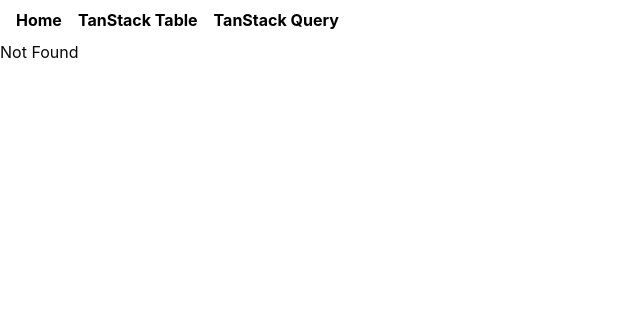
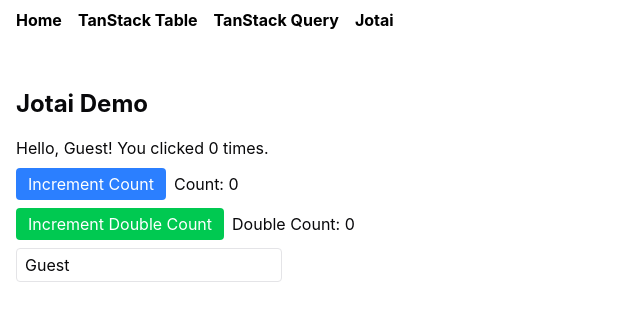
Before and after one commit to margyle/mugsy-junebug, a React (Vite) app: page /demo/jotai in a window 1280 px wide. Before the commit this address had no page. Shown: the top 320 px of the page, without its empty margins (0-640 px from the left). Built offline with nearby package versions, Linux system fonts and the light colour scheme.

Commit message:
setup: install jotai and update readme

```diff
--- a/package.json
+++ b/package.json
@@ -25,6 +25,7 @@
     "@tanstack/router-plugin": "^1.114.3",
     "class-variance-authority": "^0.7.1",
     "clsx": "^2.1.1",
+    "jotai": "^2.12.4",
     "lucide-react": "^0.476.0",
     "react": "^19.0.0",
     "react-dom": "^19.0.0",
--- a/src/components/Header.tsx
+++ b/src/components/Header.tsx
@@ -15,6 +15,9 @@
         <div className="px-2 font-bold">
           <Link to="/demo/tanstack-query">TanStack Query</Link>
         </div>
+        <div className="px-2 font-bold">
+          <Link to="/demo/jotai">Jotai</Link>
+        </div>
       </nav>
     </header>
   )
--- /dev/null
+++ b/src/integrations/jotai/demo.tsx
@@ -0,0 +1,66 @@
+import { atom, useAtom } from 'jotai'
+
+// Basic atoms
+export const countAtom = atom(0)
+export const nameAtom = atom('Guest')
+
+// Derived atom (computed state)
+export const greetingAtom = atom(
+  (get) => `Hello, ${get(nameAtom)}! You clicked ${get(countAtom)} times.`,
+)
+
+// Atom with write function
+export const doubleCountAtom = atom(
+  (get) => get(countAtom) * 2,
+  (get, set, newValue: number) => {
+    // When setting doubleCountAtom, we actually set countAtom to half the value
+    set(countAtom, newValue / 2)
+  },
+)
+
+// Demo component
+export function JotaiDemo() {
+  const [count, setCount] = useAtom(countAtom)
+  const [name, setName] = useAtom(nameAtom)
+  const [greeting] = useAtom(greetingAtom)
+  const [doubleCount, setDoubleCount] = useAtom(doubleCountAtom)
+
+  return (
+    <div className="p-4 space-y-4">
+      <h1 className="text-2xl font-bold">Jotai Demo</h1>
+
+      <div className="space-y-2">
+        <p>{greeting}</p>
+
+        <div className="flex items-center gap-2">
+          <button
+            className="px-3 py-1 bg-blue-500 text-white rounded"
+            onClick={() => setCount((c) => c + 1)}
+          >
+            Increment Count
+          </button>
+          <span>Count: {count}</span>
+        </div>
+
+        <div className="flex items-center gap-2">
+          <button
+            className="px-3 py-1 bg-green-500 text-white rounded"
+            onClick={() => setDoubleCount(doubleCount + 2)}
+          >
+            Increment Double Count
+          </button>
+          <span>Double Count: {doubleCount}</span>
+        </div>
+
+        <div className="flex items-center gap-2">
+          <input
+            className="border px-2 py-1 rounded"
+            value={name}
+            onChange={(e) => setName(e.target.value)}
+            placeholder="Enter your name"
+          />
+        </div>
+      </div>
+    </div>
+  )
+}
--- /dev/null
+++ b/src/integrations/jotai/provider.tsx
@@ -0,0 +1,5 @@
+import { Provider as JotaiProvider } from 'jotai'
+
+export function Provider({ children }: { children: React.ReactNode }) {
+  return <JotaiProvider>{children}</JotaiProvider>
+}
--- a/src/routeTree.gen.ts
+++ b/src/routeTree.gen.ts
@@ -14,6 +14,7 @@
 import { Route as IndexImport } from './routes/index'
 import { Route as DemoTanstackQueryImport } from './routes/demo.tanstack-query'
 import { Route as DemoTableImport } from './routes/demo.table'
+import { Route as DemoJotaiImport } from './routes/demo.jotai'
 
 // Create/Update Routes
 
@@ -35,6 +36,12 @@
   getParentRoute: () => rootRoute,
 } as any)
 
+const DemoJotaiRoute = DemoJotaiImport.update({
+  id: '/demo/jotai',
+  path: '/demo/jotai',
+  getParentRoute: () => rootRoute,
+} as any)
+
 // Populate the FileRoutesByPath interface
 
 declare module '@tanstack/react-router' {
@@ -44,6 +51,13 @@
       path: '/'
       fullPath: '/'
       preLoaderRoute: typeof IndexImport
+      parentRoute: typeof rootRoute
+    }
+    '/demo/jotai': {
+      id: '/demo/jotai'
+      path: '/demo/jotai'
+      fullPath: '/demo/jotai'
+      preLoaderRoute: typeof DemoJotaiImport
       parentRoute: typeof rootRoute
     }
     '/demo/table': {
@@ -67,12 +81,14 @@
 
 export interface FileRoutesByFullPath {
   '/': typeof IndexRoute
+  '/demo/jotai': typeof DemoJotaiRoute
   '/demo/table': typeof DemoTableRoute
   '/demo/tanstack-query': typeof DemoTanstackQueryRoute
 }
 
 export interface FileRoutesByTo {
   '/': typeof IndexRoute
+  '/demo/jotai': typeof DemoJotaiRoute
   '/demo/table': typeof DemoTableRoute
   '/demo/tanstack-query': typeof DemoTanstackQueryRoute
 }
@@ -80,27 +96,30 @@
 export interface FileRoutesById {
   __root__: typeof rootRoute
   '/': typeof IndexRoute
+  '/demo/jotai': typeof DemoJotaiRoute
   '/demo/table': typeof DemoTableRoute
   '/demo/tanstack-query': typeof DemoTanstackQueryRoute
 }
 
 export interface FileRouteTypes {
   fileRoutesByFullPath: FileRoutesByFullPath
-  fullPaths: '/' | '/demo/table' | '/demo/tanstack-query'
+  fullPaths: '/' | '/demo/jotai' | '/demo/table' | '/demo/tanstack-query'
   fileRoutesByTo: FileRoutesByTo
-  to: '/' | '/demo/table' | '/demo/tanstack-query'
-  id: '__root__' | '/' | '/demo/table' | '/demo/tanstack-query'
+  to: '/' | '/demo/jotai' | '/demo/table' | '/demo/tanstack-query'
+  id: '__root__' | '/' | '/demo/jotai' | '/demo/table' | '/demo/tanstack-query'
   fileRoutesById: FileRoutesById
 }
 
 export interface RootRouteChildren {
   IndexRoute: typeof IndexRoute
+  DemoJotaiRoute: typeof DemoJotaiRoute
   DemoTableRoute: typeof DemoTableRoute
   DemoTanstackQueryRoute: typeof DemoTanstackQueryRoute
 }
 
 const rootRouteChildren: RootRouteChildren = {
   IndexRoute: IndexRoute,
+  DemoJotaiRoute: DemoJotaiRoute,
   DemoTableRoute: DemoTableRoute,
   DemoTanstackQueryRoute: DemoTanstackQueryRoute,
 }
@@ -116,12 +135,16 @@
       "filePath": "__root.tsx",
       "children": [
         "/",
+        "/demo/jotai",
         "/demo/table",
         "/demo/tanstack-query"
       ]
     },
     "/": {
       "filePath": "index.tsx"
+    },
+    "/demo/jotai": {
+      "filePath": "demo.jotai.tsx"
     },
     "/demo/table": {
       "filePath": "demo.table.tsx"
--- /dev/null
+++ b/src/routes/demo.jotai.tsx
@@ -0,0 +1,14 @@
+import { createFileRoute } from '@tanstack/react-router'
+import { JotaiDemo } from '../integrations/jotai/demo'
+
+export const Route = createFileRoute('/demo/jotai')({
+  component: JotaiDemoPage,
+})
+
+function JotaiDemoPage() {
+  return (
+    <div className="container mx-auto py-8">
+      <JotaiDemo />
+    </div>
+  )
+}
```
Also changed, not shown: src/main.tsx (+6 -3 lines), 2 other files (tests, documents, lock files or other folders).
